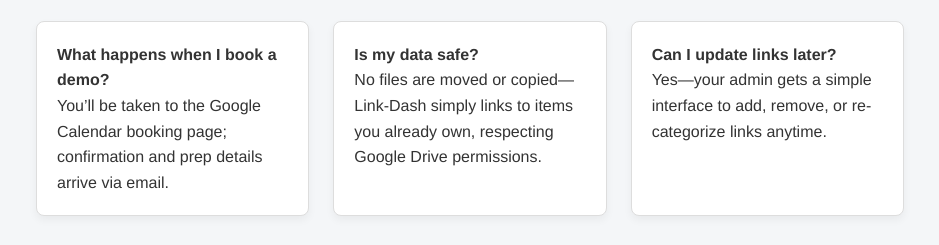
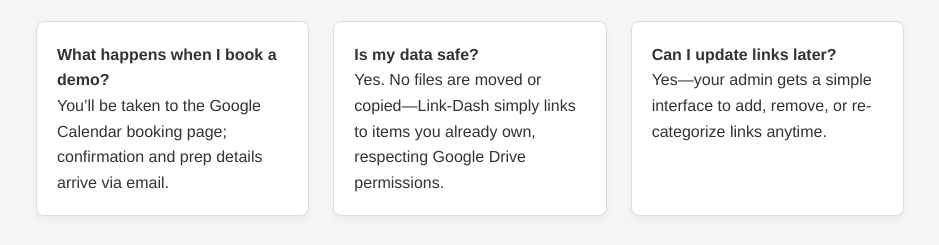
Before and after one commit to GeogyGeogy/Link-Dash, a plain HTML site: page index.html in a window 1280 px wide. Shown: the part 1462-1707 px from the top of the page, without its empty margins (170-1109 px from the left). Drawn offline with Linux system fonts and the light colour scheme.

Commit message:
Update index.html

```diff
--- a/index.html
+++ b/index.html
@@ -166,7 +166,7 @@
       <h2>FAQ</h2>
       <div class="cards">
         <div class="card"><strong>What happens when I book a demo?</strong><p>You’ll be taken to the Google Calendar booking page; confirmation and prep details arrive via email.</p></div>
-        <div class="card"><strong>Is my data safe?</strong><p>No files are moved or copied—Link-Dash simply links to items you already own, respecting Google Drive permissions.</p></div>
+        <div class="card"><strong>Is my data safe?</strong><p>Yes. No files are moved or copied—Link-Dash simply links to items you already own, respecting Google Drive permissions.</p></div>
         <div class="card"><strong>Can I update links later?</strong><p>Yes—your admin gets a simple interface to add, remove, or re-categorize links anytime.</p></div>
       </div>
     </section>
```
